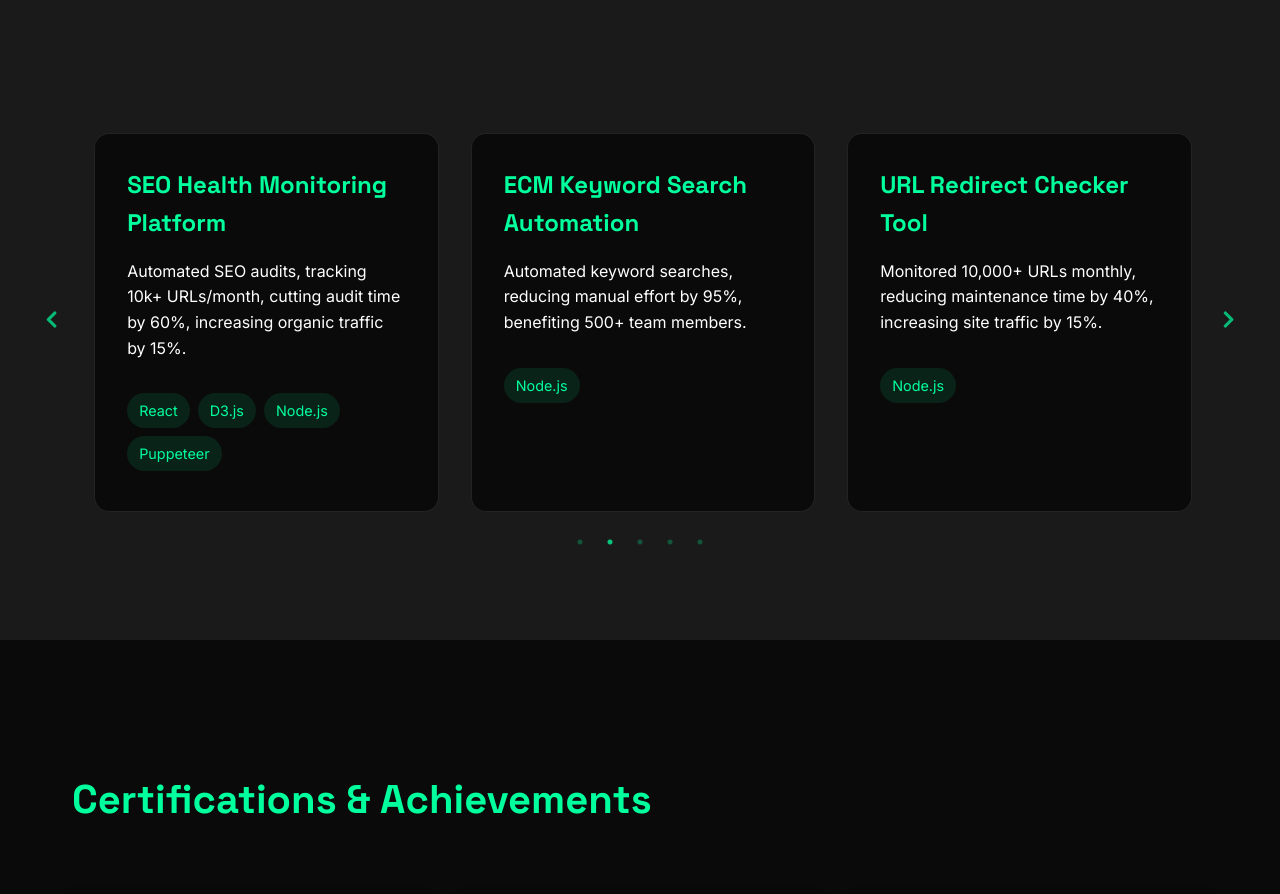
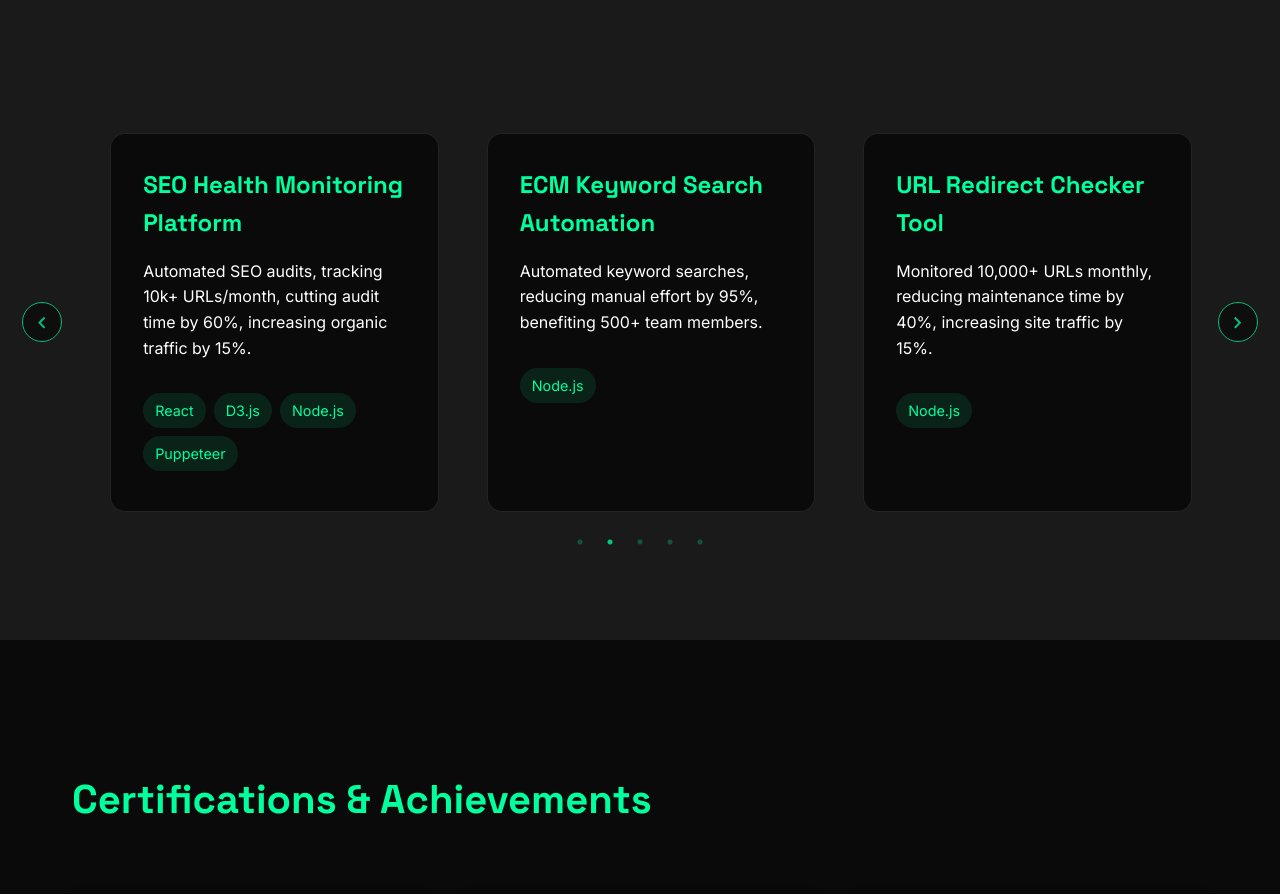
Before and after one commit to shashank1227/shashank-portfolio, a React (Create React App) app: page / in a window 1280 px wide. Shown: the part 3820-4714 px from the top of the page. Built offline with nearby package versions, Linux system fonts and the light colour scheme.

Commit message:
fix: improve mobile carousel navigation and layout - Hide arrows on mobile devices - Enable swipe gestures - Add center mode for better mobile display - Adjust card spacing and padding

```diff
--- a/src/components/Projects.tsx
+++ b/src/components/Projects.tsx
@@ -11,12 +11,20 @@ const ProjectsSection = styled.section`
   padding: ${({ theme }) => theme.spacing.xl} 0;
   position: relative;
   overflow: hidden;
+
+  @media (max-width: ${({ theme }) => theme.breakpoints.tablet}) {
+    padding: ${({ theme }) => theme.spacing.lg} 0;
+  }
 `;
 
 const Container = styled.div`
   max-width: 1200px;
   margin: 0 auto;
   padding: 0 ${({ theme }) => theme.spacing.md};
+
+  @media (max-width: ${({ theme }) => theme.breakpoints.tablet}) {
+    padding: 0 ${({ theme }) => theme.spacing.sm};
+  }
 `;
 
 const Title = styled(motion.h2)`
@@ -35,6 +43,7 @@ const StyledSlider = styled(Slider)`
     height: inherit;
     > div {
       height: 100%;
+      padding: 0 ${({ theme }) => theme.spacing.xs};
     }
   }
 
@@ -47,6 +56,12 @@ const StyledSlider = styled(Slider)`
       color: ${({ theme }) => theme.colors.primary};
     }
   }
+
+  @media (max-width: ${({ theme }) => theme.breakpoints.tablet}) {
+    .slick-arrow {
+      display: none !important;
+    }
+  }
 `;
 
 const ProjectCard = styled(motion.div)`
@@ -55,8 +70,14 @@ const ProjectCard = styled(motion.div)`
   overflow: hidden;
   height: 100%;
   padding: ${({ theme }) => theme.spacing.md};
+  margin: 0 ${({ theme }) => theme.spacing.xs};
   border: 1px solid rgba(255, 255, 255, 0.1);
   transition: all 0.3s ease;
+
+  @media (max-width: ${({ theme }) => theme.breakpoints.tablet}) {
+    margin: 0;
+    padding: ${({ theme }) => theme.spacing.sm};
+  }
 
   &:hover {
     transform: translateY(-10px);
@@ -102,22 +123,33 @@ const ArrowButton = styled.button<{ direction: 'left' | 'right' }>`
   position: absolute;
   top: 50%;
   transform: translateY(-50%);
-  ${({ direction }) => direction === 'left' ? 'left: -30px;' : 'right: -30px;'}
-  background: transparent;
-  border: none;
+  ${({ direction }) => direction === 'left' ? 'left: -50px;' : 'right: -50px;'}
+  background: ${({ theme }) => theme.colors.background};
+  border: 1px solid ${({ theme }) => theme.colors.primary};
   color: ${({ theme }) => theme.colors.primary};
-  font-size: 1.2rem;
+  width: 40px;
+  height: 40px;
+  border-radius: 50%;
+  display: flex;
+  align-items: center;
+  justify-content: center;
   cursor: pointer;
   z-index: 1;
   opacity: 0.7;
-  transition: opacity 0.3s ease;
+  transition: all 0.3s ease;
 
   &:hover {
     opacity: 1;
+    background: ${({ theme }) => theme.colors.primary};
+    color: ${({ theme }) => theme.colors.background};
   }
 
   @media (max-width: ${({ theme }) => theme.breakpoints.tablet}) {
-    ${({ direction }) => direction === 'left' ? 'left: 5px;' : 'right: 5px;'}
+    ${({ direction }) => direction === 'left' ? 'left: 10px;' : 'right: 10px;'}
+    width: 32px;
+    height: 32px;
+    background: ${({ theme }) => theme.colors.background};
+    box-shadow: 0 2px 8px rgba(0, 0, 0, 0.2);
   }
 `;
 
@@ -173,17 +205,27 @@ const Projects: React.FC = () => {
     pauseOnHover: true,
     nextArrow: <NextArrow />,
     prevArrow: <PrevArrow />,
+    swipeToSlide: true,
+    touchThreshold: 10,
     responsive: [
       {
         breakpoint: 1024,
         settings: {
           slidesToShow: 2,
+          arrows: false,
+          dots: true,
+          swipeToSlide: true
         }
       },
       {
         breakpoint: 600,
         settings: {
           slidesToShow: 1,
+          arrows: false,
+          dots: true,
+          swipeToSlide: true,
+          centerMode: true,
+          centerPadding: '20px'
         }
       }
     ]
```
